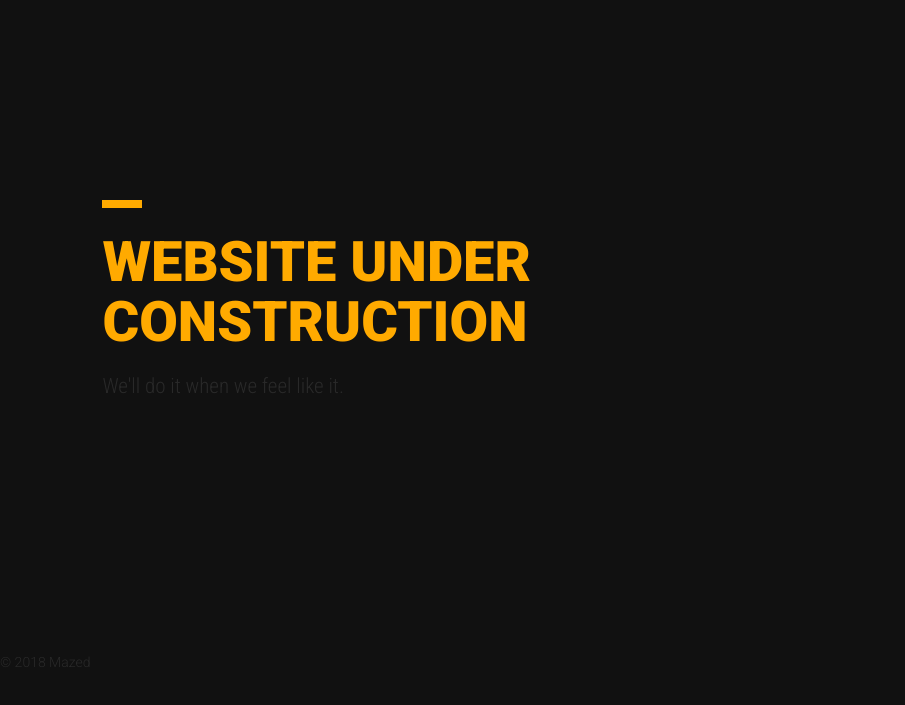
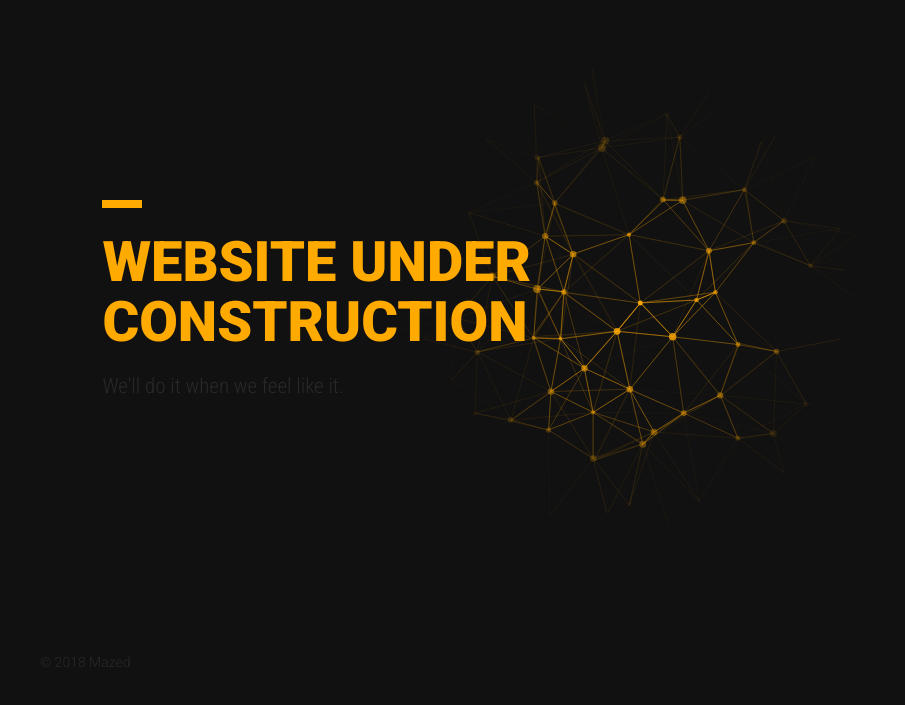
Before and after one commit to TinaAquamarina/under-construction, a plain HTML site: page index.html in a window 1280 px wide. Shown: the part 91-796 px from the top of the page, without its empty margins (0-905 px from the left). Drawn offline with Linux system fonts and the light colour scheme; animation ran at ten frames a second.

Commit message:
Add nodes

```diff
--- a/index.html
+++ b/index.html
@@ -33,5 +33,8 @@
     Mazed</p>
   </div>
 
+  <canvas></canvas>
+
+  <script src="nodes.js"></script>
 </body>
 </html>
--- /dev/null
+++ b/nodes.js
@@ -0,0 +1,186 @@
+(function() {
+
+  var canvas, ctx, circ, nodes, mouse, SENSITIVITY, SIBLINGS_LIMIT, DENSITY, NODES_QTY, ANCHOR_LENGTH, MOUSE_RADIUS;
+
+  // how close next node must be to activate connection (in px)
+  // shorter distance == better connection (line width)
+  SENSITIVITY = 100;
+  // note that siblings limit is not 'accurate' as the node can actually have more connections than this value that's because the node accepts sibling nodes with no regard to their current connections this is acceptable because potential fix would not result in significant visual difference
+  // more siblings == bigger node
+  SIBLINGS_LIMIT = 10;
+  // default node margin
+  DENSITY = 50;
+  // total number of nodes used (incremented after creation)
+  NODES_QTY = 0;
+  // avoid nodes spreading
+  ANCHOR_LENGTH = 20;
+  // highlight radius
+  MOUSE_RADIUS = 200;
+
+  circ = 2 * Math.PI;
+  nodes = [];
+
+  canvas = document.querySelector('canvas');
+  resizeWindow();
+  mouse = {
+    x: canvas.width / 2,
+    y: canvas.height / 2
+  };
+  ctx = canvas.getContext('2d');
+  if (!ctx) {
+    alert("Ooops! Your browser does not support canvas :'(");
+  }
+
+  function Node(x, y) {
+    this.anchorX = x;
+    this.anchorY = y;
+    this.x = Math.random() * (x - (x - ANCHOR_LENGTH)) + (x - ANCHOR_LENGTH);
+    this.y = Math.random() * (y - (y - ANCHOR_LENGTH)) + (y - ANCHOR_LENGTH);
+    this.vx = Math.random() * 2 - 1;
+    this.vy = Math.random() * 2 - 1;
+    this.energy = Math.random() * 100;
+    this.radius = Math.random();
+    this.siblings = [];
+    this.brightness = 0;
+  }
+
+  Node.prototype.drawNode = function() {
+    var color = "rgba(255, 170, 0, " + this.brightness + ")";
+    ctx.beginPath();
+    ctx.arc(this.x, this.y, 2 * this.radius + 2 * this.siblings.length / SIBLINGS_LIMIT, 0, circ);
+    ctx.fillStyle = color;
+    ctx.fill();
+  };
+
+  Node.prototype.drawConnections = function() {
+    for (var i = 0; i < this.siblings.length; i++) {
+      var color = "rgba(255, 170, 0, " + this.brightness + ")";
+      ctx.beginPath();
+      ctx.moveTo(this.x, this.y);
+      ctx.lineTo(this.siblings[i].x, this.siblings[i].y);
+      ctx.lineWidth = 1 - calcDistance(this, this.siblings[i]) / SENSITIVITY;
+      ctx.strokeStyle = color;
+      ctx.stroke();
+    }
+  };
+
+  Node.prototype.moveNode = function() {
+    this.energy -= 2;
+    if (this.energy < 1) {
+      this.energy = Math.random() * 100;
+      if (this.x - this.anchorX < -ANCHOR_LENGTH) {
+        this.vx = Math.random() * 2;
+      } else if (this.x - this.anchorX > ANCHOR_LENGTH) {
+        this.vx = Math.random() * -2;
+      } else {
+        this.vx = Math.random() * 4 - 2;
+      }
+      if (this.y - this.anchorY < -ANCHOR_LENGTH) {
+        this.vy = Math.random() * 2;
+      } else if (this.y - this.anchorY > ANCHOR_LENGTH) {
+        this.vy = Math.random() * -2;
+      } else {
+        this.vy = Math.random() * 4 - 2;
+      }
+    }
+    this.x += this.vx * this.energy / 100;
+    this.y += this.vy * this.energy / 100;
+  };
+
+  function initNodes() {
+    ctx.clearRect(0, 0, canvas.width, canvas.height);
+    nodes = [];
+    for (var i = DENSITY; i < canvas.width; i += DENSITY) {
+      for (var j = DENSITY; j < canvas.height; j += DENSITY) {
+        nodes.push(new Node(i, j));
+        NODES_QTY++;
+      }
+    }
+  }
+
+  function calcDistance(node1, node2) {
+    return Math.sqrt(Math.pow(node1.x - node2.x, 2) + (Math.pow(node1.y - node2.y, 2)));
+  }
+
+  function findSiblings() {
+    var node1, node2, distance;
+    for (var i = 0; i < NODES_QTY; i++) {
+      node1 = nodes[i];
+      node1.siblings = [];
+      for (var j = 0; j < NODES_QTY; j++) {
+        node2 = nodes[j];
+        if (node1 !== node2) {
+          distance = calcDistance(node1, node2);
+          if (distance < SENSITIVITY) {
+            if (node1.siblings.length < SIBLINGS_LIMIT) {
+              node1.siblings.push(node2);
+            } else {
+              var node_sibling_distance = 0;
+              var max_distance = 0;
+              var s;
+              for (var k = 0; k < SIBLINGS_LIMIT; k++) {
+                node_sibling_distance = calcDistance(node1, node1.siblings[k]);
+                if (node_sibling_distance > max_distance) {
+                  max_distance = node_sibling_distance;
+                  s = k;
+                }
+              }
+              if (distance < max_distance) {
+                node1.siblings.splice(s, 1);
+                node1.siblings.push(node2);
+              }
+            }
+          }
+        }
+      }
+    }
+  }
+
+  function redrawScene() {
+    resizeWindow();
+    ctx.clearRect(0, 0, canvas.width, canvas.height);
+    findSiblings();
+    var i, node, distance;
+    for (i = 0; i < NODES_QTY; i++) {
+      node = nodes[i];
+      distance = calcDistance({
+        x: mouse.x,
+        y: mouse.y
+      }, node);
+      if (distance < MOUSE_RADIUS) {
+        node.brightness = 1 - distance / MOUSE_RADIUS;
+      } else {
+        node.brightness = 0;
+      }
+    }
+    for (i = 0; i < NODES_QTY; i++) {
+      node = nodes[i];
+      if (node.brightness) {
+        node.drawNode();
+        node.drawConnections();
+      }
+      node.moveNode();
+    }
+    requestAnimationFrame(redrawScene);
+  }
+
+  function initHandlers() {
+    document.addEventListener('resize', resizeWindow, false);
+    canvas.addEventListener('mousemove', mousemoveHandler, false);
+  }
+
+  function resizeWindow() {
+    canvas.width = window.innerWidth;
+    canvas.height = window.innerHeight;
+  }
+
+  function mousemoveHandler(e) {
+    mouse.x = e.clientX;
+    mouse.y = e.clientY;
+  }
+
+  initHandlers();
+  initNodes();
+  redrawScene();
+
+})();
--- a/stylesheet.css
+++ b/stylesheet.css
@@ -104,7 +104,18 @@ p {
   font-family: 'Roboto', sans-serif;
   font-weight: 300;
   font-size: 14px;
-  margin-right: 0;
+  margin-left: 40px;
   position: absolute;
   bottom: 5%;
 }
+
+canvas {
+
+  position: absolute;
+  /* top: 100px; */
+  bottom: 0;
+  width: 100%;
+  height: 100%;
+  background-color: none;
+  overflow: hidden;
+}
```
